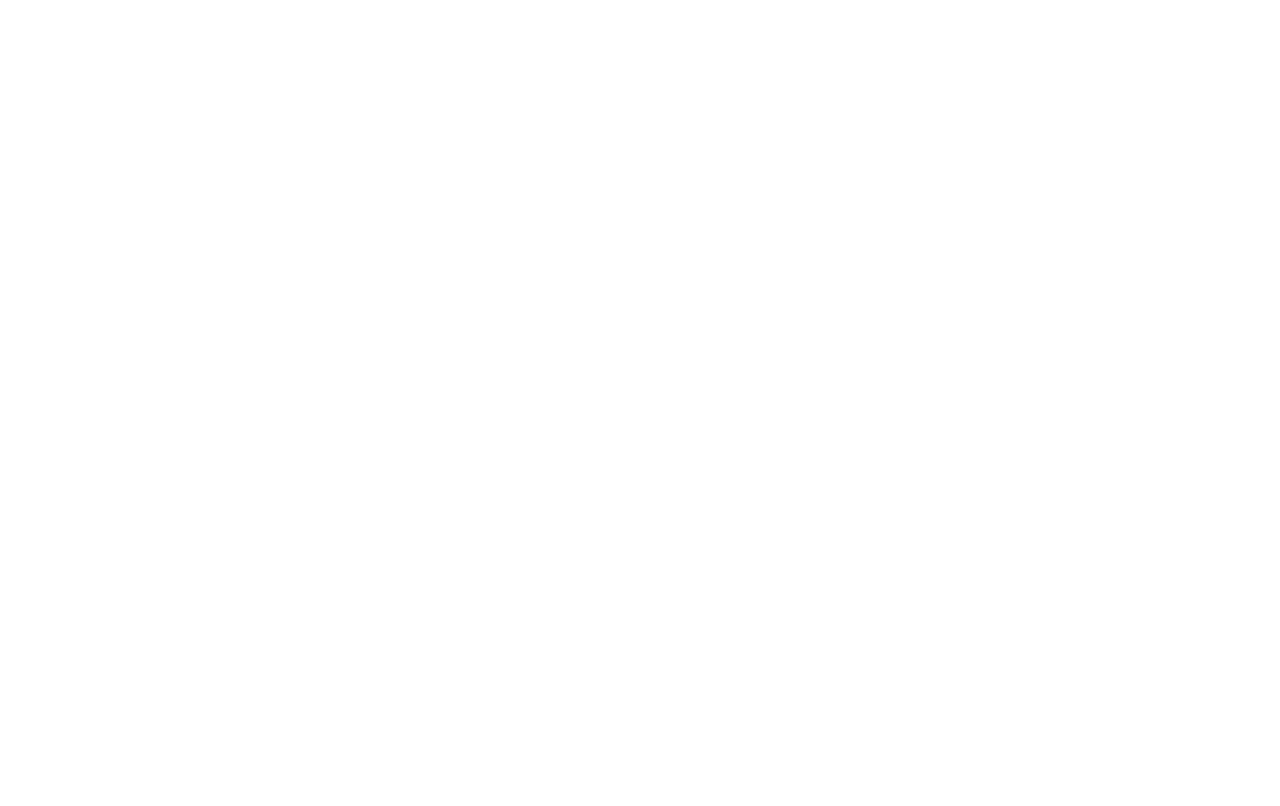
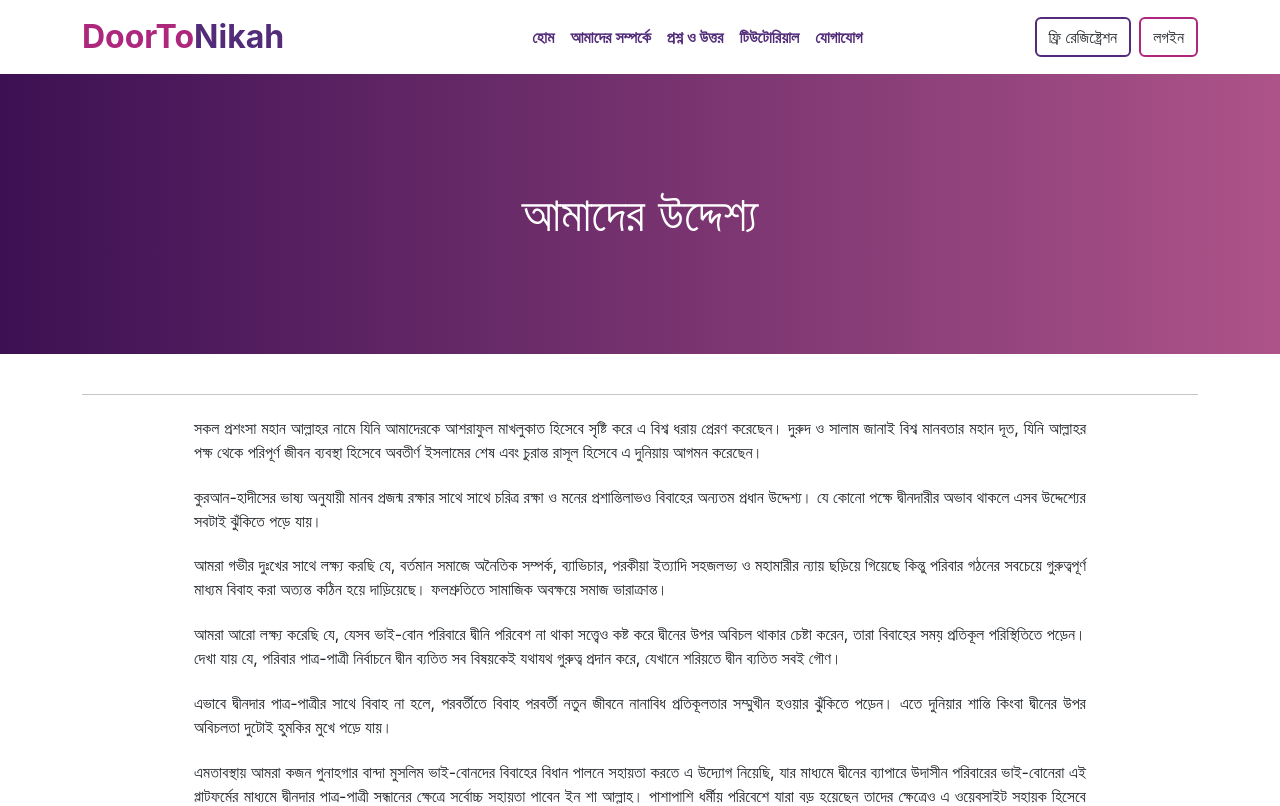
Before and after one commit to SumanIslam/DoorToNikah, a React (Create React App) app in the folder client/: page /about in a window 1280 px wide. Before the commit this address had no page. Shown: the top 806 px of the page. Built offline with nearby package versions, Linux system fonts and the light colour scheme; a web font is replaced by a local one.

Commit message:
complete about-page component

```diff
--- a/client/src/App.js
+++ b/client/src/App.js
@@ -1,10 +1,12 @@
 import {Routes, Route}  from 'react-router-dom';
 import Homepage from './page/homepage';
+import AboutUs from './page/about-page';
 
 function App() {
   return (
     <Routes>
       <Route path='/' element={<Homepage />} />
+      <Route path='/about' element={<AboutUs />} />
     </Routes>
   );
 }
--- a/client/src/component/footer/footer.style.scss
+++ b/client/src/component/footer/footer.style.scss
@@ -7,7 +7,3 @@
 #footer hr {
   border: 0.5px solid rgb(207, 204, 204);
 }
-
-.bg-purple {
-  background: #522b79;
-}
--- a/client/src/component/header/header.component.jsx
+++ b/client/src/component/header/header.component.jsx
@@ -31,10 +31,10 @@
         <div className="collapse navbar-collapse" id="navbarSupportedContent">
           <ul className="navbar-nav me-auto mb-2 mb-lg-0">
             <li className="nav-item fw-semibold">
-              <a className="nav-link purple-color" aria-current="page" href="#">হোম</a>
+              <a className="nav-link purple-color" aria-current="page" href="/">হোম</a>
             </li>
             <li className="nav-item fw-semibold">
-              <a className="nav-link purple-color" href="#">আমাদের সম্পর্কে</a>
+              <a className="nav-link purple-color" href="/about">আমাদের সম্পর্কে</a>
             </li>
             <li className="nav-item fw-semibold">
               <a className="nav-link purple-color">প্রশ্ন ও উত্তর</a>
--- /dev/null
+++ b/client/src/page/about-page.jsx
@@ -0,0 +1,20 @@
+import React from "react";
+
+// component
+import Header from "../component/header/header.component";
+import TitleBanner from "../component/title-banner/title-banner.component";
+import AboutMain from '../component/about-main/about-main.component';
+import Footer  from '../component/footer/footer.component'
+
+const AboutUs = () => {
+  return (
+		<>
+			<Header />
+			<TitleBanner title='আমাদের উদ্দেশ্য' />
+			<AboutMain />
+			<Footer />
+		</>
+	);
+}
+
+export default AboutUs;
--- a/client/src/styles/utils.scss
+++ b/client/src/styles/utils.scss
@@ -1,4 +1,12 @@
 // margin
+// mlr means - margin left right
+.mlr-0  {
+  margin-left: 0;
+  margin-right: 0;
+}
+.mlr-5 {
+  margin: 0 5rem;
+}
 .mlr-6 {
   margin: 0 6rem;
 }
@@ -95,6 +103,10 @@
   background: #fff;
 }
 
+.bg-purple {
+  background: #522b79;
+}
+
 // color
 .text-white {
   color: #fff;
@@ -105,6 +117,10 @@
   font-size: 80%;
 }
 
+.text-justify {
+  text-align: justify;
+}
+
 a {
   color: #333;
   text-decoration: none;
```
